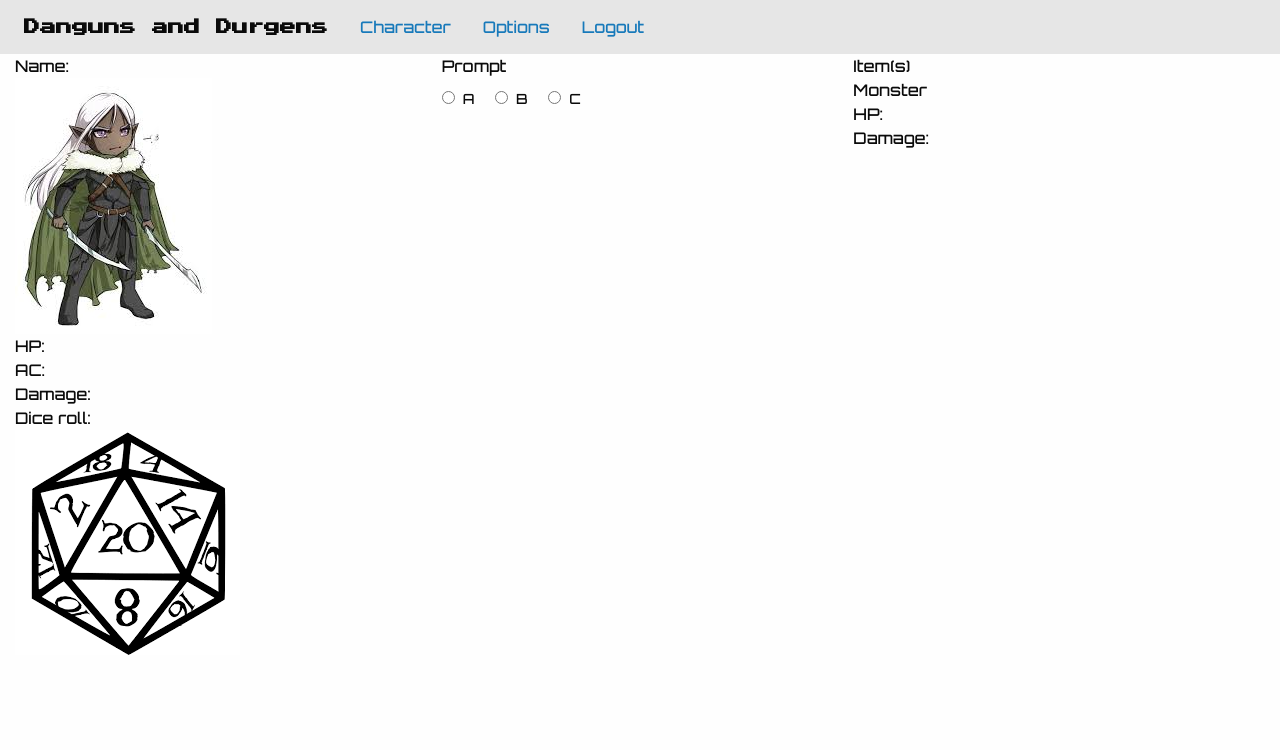
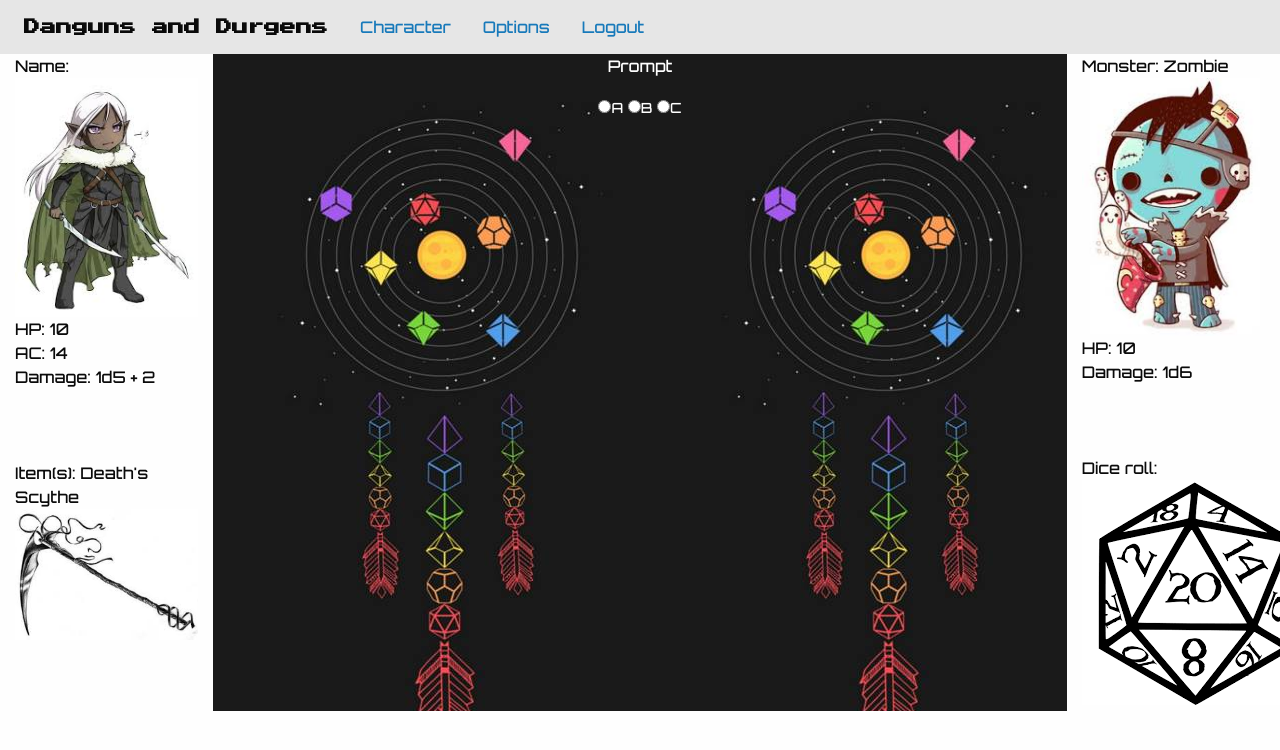
Before and after one commit to lglasser87/project2, a website: page public/start.html in a window 1280 px wide. Drawn offline with nearby package versions, Linux system fonts and the light colour scheme.

Commit message:
cleaning up html format

```diff
--- a/public/start.html
+++ b/public/start.html
@@ -12,11 +12,11 @@
 
     <title>Danguns and Durgens</title>
     <style>
-        .content {
-          /*not centering :(
-          max-width: 500px;
-          margin: auto; */
+        .middle {
           background: url('./img/background.jpeg');
+          height: 100%;
+          color: white;
+          text-align: center;
         }
       </style>
   </head>
@@ -39,41 +39,46 @@
         <div class="cell medium-auto medium-cell-block-container">
             <div class="grid-x grid-padding-x">
                 <!--Left side!-->
-                <div class="cell medium-4 medium-cell-block-y stats orbitron">
+                <div class="cell medium-2 medium-cell-block-y stats orbitron">
                     <!--Name-->
                     <div id="character-name">Name: </div>
                     <!--Avatar-->
                     <img src="./img/elf.png" alt="Avatar" id="avatar">
                     <!--HP-->
-                    <div id="char-hp">HP: </div>
+                    <div id="char-hp">HP: 10</div>
                     <!--AC-->
-                    <div id="ac">AC: </div>
+                    <div id="ac">AC: 14</div>
                     <!--Damage-->
-                    <div id="char-damage">Damage:</div>
+                    <div id="char-damage">Damage: 1d5 + 2</div>
+                    <br><br><br>
+                    <!--Item(s)-->
+                    <div class="item">Item(s): Death's Scythe</div>
+                    <img src="./img/item.png" alt="item" id="item">
+                </div>
+
+                <!--Middle: prompt window w/ option buttons. Populate w/ Javi's storyline!-->
+                <div class="cell medium-8 medium-cell-block-y middle">
+                    <fieldset class="large-7 cell orbitron">
+                    <legend>Prompt</legend>
+                    <input type="radio" name="option" value="A" id="optionA" required><label for="optionA" class="middle">A</label>
+                    <input type="radio" name="option" value="B" id="optionB"><label for="optionB" class="middle">B</label>
+                    <input type="radio" name="option" value="C" id="optionC"><label for="optionC" class="middle">C</label>
+                    </fieldset>
+                </div>
+
+                <!--Right side: monster stats & dice-->
+                <div class="cell medium-2 medium-cell-block-y orbitron">
+                    <div id="monster">Monster: Zombie</div>
+                    <img src="./img/monster.png" alt="Zombie" id="zombie">
+                    <!--HP-->
+                    <div id="monster-hp">HP: 10</div>
+                    <!--Damage-->
+                    <div id="monster-damage">Damage: 1d6</div>
+                    <br><br><br>
                     <!--Dice roll outcome from Liz's API!-->
                     <div id="dice">Dice roll: </div>
                     <!--Dice roll button-->
                     <input type="image" src="./img/dice.png" name="roll" class="btTxt submit" id="roll">
-                </div>
-
-                <!--Middle: prompt window w/ option buttons. Populate w/ Javi's storyline!-->
-                <div class="cell medium-4 medium-cell-block-y prompt">
-                    <fieldset class="large-7 cell orbitron">
-                    <legend>Prompt</legend>
-                    <input type="radio" name="option" value="A" id="optionA" required><label for="optionA">A</label>
-                    <input type="radio" name="option" value="B" id="optionB"><label for="optionB">B</label>
-                    <input type="radio" name="option" value="C" id="optionC"><label for="optionC">C</label>
-                    </fieldset>
-                </div>
-
-                <!--Right side: item(s) & monster stats-->
-                <div class="orbitron">
-                    <div class="item">Item(s)</div>
-                    <div id="monster">Monster</div>
-                    <!--HP-->
-                    <div id="monster-hp">HP: </div>
-                    <!--Damage-->
-                    <div id="monster-damage">Damage: </div>
                 </div>
             </div>
         </div>
--- a/public/stylesheets/style.css
+++ b/public/stylesheets/style.css
@@ -16,6 +16,11 @@ form.login {
     display: none;
   }
 }
+
+body, html {
+  height: 100%;
+}
+
 .pixel-font {
   color: white;
   font-family: 'Press Start 2P', cursive;
```
Also changed, not shown: public/character.html (+24 -11 lines), public/members.html (+23 -12 lines), public/options.html (+16 -2 lines), public/img/dragon.png, public/img/item.png (added), public/img/monster.png (added).
